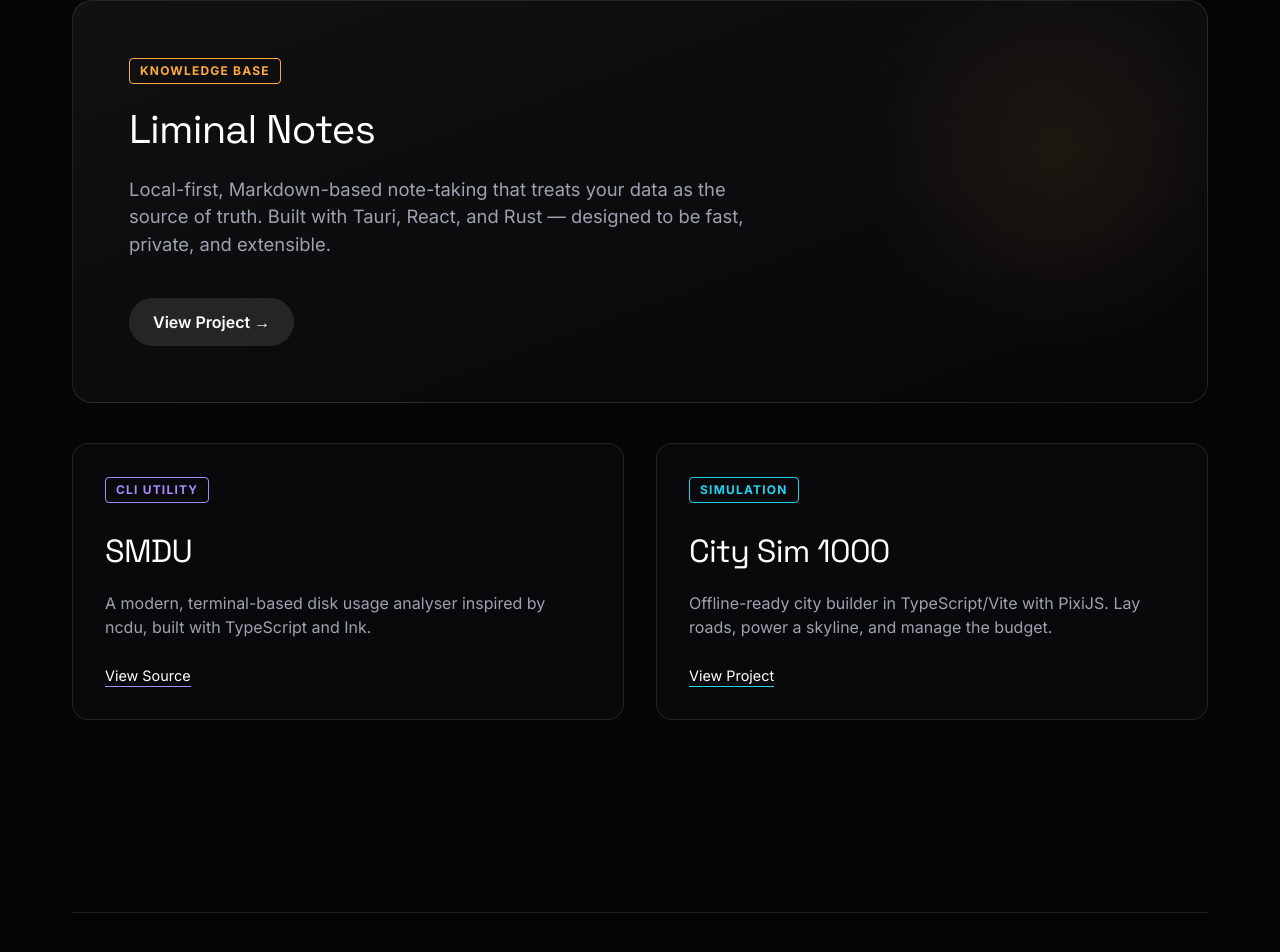
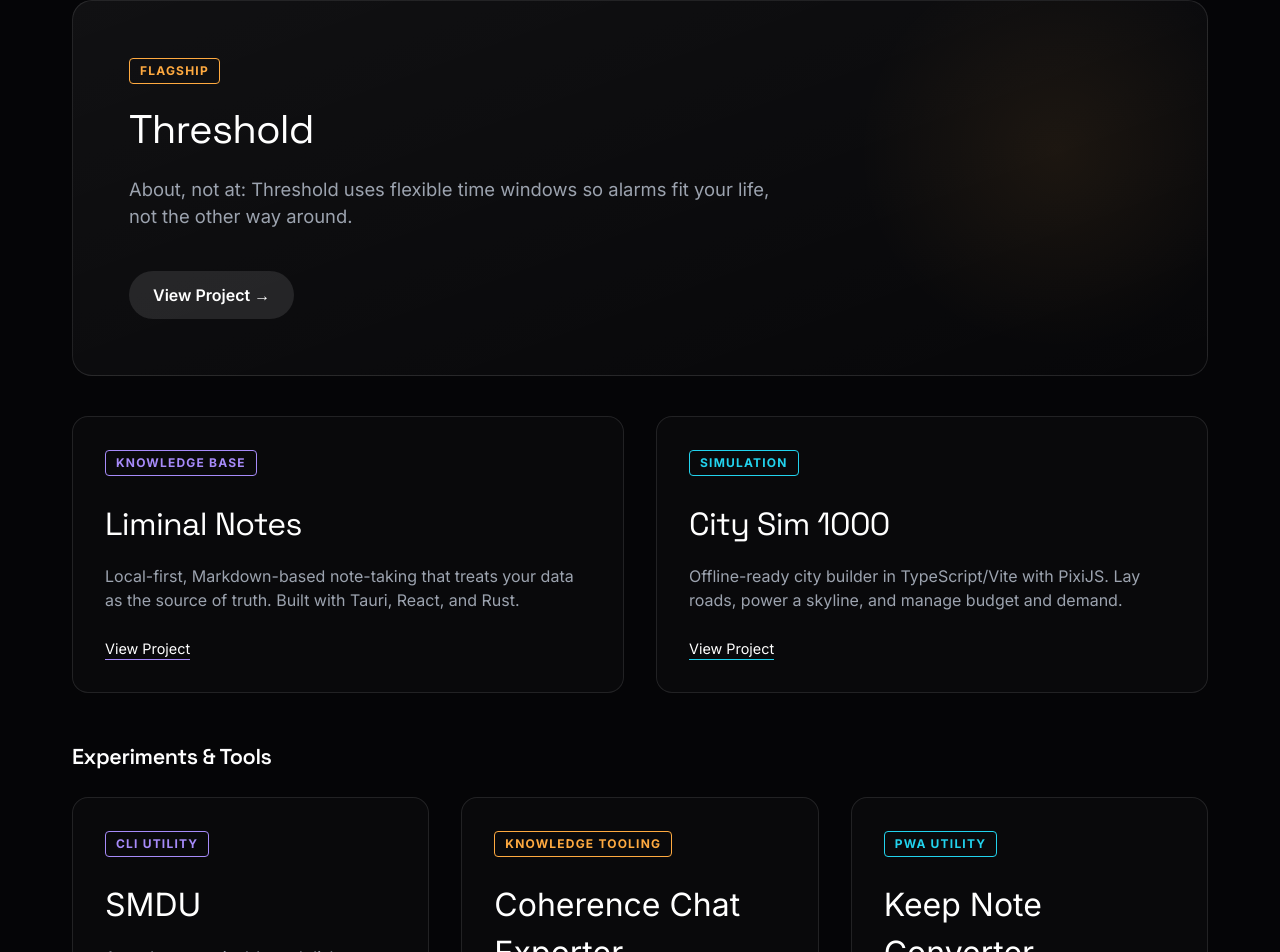
Before and after one commit to liminal-hq/liminal-hq.github.io, a Next.js app: page / in a window 1280 px wide. Shown: the part 1451-2403 px from the top of the page. Built offline with nearby package versions, Linux system fonts and the light colour scheme.

Commit message:
fix: align work card accents and add regression test

```diff
--- a/package.json
+++ b/package.json
@@ -6,7 +6,8 @@
     "dev": "next dev",
     "build": "node scripts/generate-rss.mjs && next build",
     "start": "next start",
-    "lint": "eslint"
+    "lint": "eslint",
+    "test": "tsx --test tests/**/*.test.ts"
   },
   "dependencies": {
     "gray-matter": "^4.0.3",
@@ -27,6 +28,7 @@
     "eslint": "^9",
     "eslint-config-next": "16.1.1",
     "tailwindcss": "^4",
+    "tsx": "^4.21.0",
     "typescript": "^5"
   }
 }
--- a/src/components/WorkSection.tsx
+++ b/src/components/WorkSection.tsx
@@ -1,61 +1,102 @@
+import type { CSSProperties } from "react";
 import styles from "./WorkSection.module.css";
+import {
+  experiments,
+  getProjectAccentStyles,
+  getProjectCardCssVariables,
+  selectedWork,
+} from "./work-section-data";
 
 export default function WorkSection() {
+  const [flagship, ...supportingSelectedWork] = selectedWork;
+  const flagshipAccent = getProjectAccentStyles(flagship.accentColour);
+
   return (
     <section id="work" className="py-28">
-      <h2 className="text-[2rem] font-semibold text-white mb-8">Selected Work</h2>
+      <h2 className="mb-8 text-[2rem] font-semibold text-white">Selected Work</h2>
 
-      {/* Liminal Notes (Flagship) */}
       <article className={`${styles.projectCard} cursor-pointer`}>
-        <span className="text-xs uppercase tracking-[0.1em] text-[var(--accent-orange)] font-bold mb-4 inline-block border border-[var(--accent-orange)] px-[10px] py-1 rounded">
-          Knowledge Base
+        <span
+          className="mb-4 inline-block rounded border px-[10px] py-1 text-xs font-bold uppercase tracking-[0.1em]"
+          style={flagshipAccent.badge}
+        >
+          {flagship.label}
         </span>
-        <h3 className="text-[2.5rem] mb-4 text-white">Liminal Notes</h3>
-        <p className="max-w-[650px] text-[#9ca3af] mb-10 text-[1.15rem]">
-          Local-first, Markdown-based note-taking that treats your data as the source of truth.
-          Built with Tauri, React, and Rust — designed to be fast, private, and extensible.
-        </p>
+        <h3 className="mb-4 text-[2.5rem] text-white">{flagship.title}</h3>
+        <p className="mb-10 max-w-[650px] text-[1.15rem] text-[#9ca3af]">{flagship.description}</p>
         <a
-          href="https://github.com/ScottMorris/liminal-notes"
-          className="inline-flex items-center gap-[10px] font-semibold text-white bg-[rgba(255,255,255,0.1)] px-6 py-3 rounded-[30px] transition-all duration-300 hover:bg-[var(--accent-orange)] hover:text-black hover:translate-x-[5px]"
+          href={flagship.href}
+          className="inline-flex items-center gap-[10px] rounded-[30px] bg-[rgba(255,255,255,0.1)] px-6 py-3 font-semibold text-white transition-all duration-300 hover:translate-x-[5px] hover:bg-[var(--accent-orange)] hover:text-black"
+          target="_blank"
+          rel="noreferrer"
         >
-          View Project →
+          {flagship.cta}
         </a>
       </article>
 
-      {/* Experiments */}
+      <div className="mb-12 grid grid-cols-[repeat(auto-fit,minmax(300px,1fr))] gap-8">
+        {supportingSelectedWork.map((project) => {
+          const accent = getProjectAccentStyles(project.accentColour);
+
+          return (
+            <article
+              key={project.title}
+              className="rounded-2xl border border-[rgba(255,255,255,0.1)] bg-[rgba(255,255,255,0.02)] p-8 transition-all duration-300 hover:border-[var(--project-accent)] hover:bg-[rgba(255,255,255,0.05)]"
+              style={getProjectCardCssVariables(project.accentColour) as CSSProperties}
+            >
+              <span
+                className="mb-4 inline-block rounded border px-[10px] py-1 text-xs font-bold uppercase tracking-[0.1em]"
+                style={accent.badge}
+              >
+                {project.label}
+              </span>
+              <h3 className="mb-4 mt-2 text-[2rem] text-white">{project.title}</h3>
+              <p className="mb-6 text-[#9ca3af]">{project.description}</p>
+              <a
+                href={project.href}
+                className="border-b pb-[2px] text-[0.9rem] text-white"
+                style={{ borderColor: project.accentColour }}
+                target="_blank"
+                rel="noreferrer"
+              >
+                {project.cta}
+              </a>
+            </article>
+          );
+        })}
+      </div>
+
+      <h3 className="mb-6 text-[1.35rem] font-semibold text-white">Experiments &amp; Tools</h3>
       <div className="grid grid-cols-[repeat(auto-fit,minmax(300px,1fr))] gap-8">
-        <article className="bg-[rgba(255,255,255,0.02)] border border-[rgba(255,255,255,0.1)] p-8 rounded-2xl transition-all duration-300 hover:bg-[rgba(255,255,255,0.05)] hover:border-[var(--accent-purple)]">
-          <span className="text-xs uppercase tracking-[0.1em] text-[var(--accent-purple)] font-bold mb-4 inline-block border border-[var(--accent-purple)] px-[10px] py-1 rounded">
-            CLI Utility
-          </span>
-          <h3 className="mt-2 text-white text-[2rem] mb-4">SMDU</h3>
-          <p className="mb-6 text-[#9ca3af]">
-            A modern, terminal-based disk usage analyser inspired by ncdu, built with TypeScript and Ink.
-          </p>
-          <a
-            href="https://github.com/ScottMorris/smdu/"
-            className="text-[0.9rem] text-white border-b border-[var(--accent-purple)] pb-[2px]"
-          >
-            View Source
-          </a>
-        </article>
+        {experiments.map((project) => {
+          const accent = getProjectAccentStyles(project.accentColour);
 
-        <article className="bg-[rgba(255,255,255,0.02)] border border-[rgba(255,255,255,0.1)] p-8 rounded-2xl transition-all duration-300 hover:bg-[rgba(255,255,255,0.05)] hover:border-[var(--accent-cyan)]">
-          <span className="text-xs uppercase tracking-[0.1em] text-[var(--accent-cyan)] font-bold mb-4 inline-block border border-[var(--accent-cyan)] px-[10px] py-1 rounded">
-            Simulation
-          </span>
-          <h3 className="mt-2 text-white text-[2rem] mb-4">City Sim 1000</h3>
-          <p className="mb-6 text-[#9ca3af]">
-            Offline-ready city builder in TypeScript/Vite with PixiJS. Lay roads, power a skyline, and manage the budget.
-          </p>
-          <a
-            href="https://github.com/ScottMorris/city-sim-1000"
-            className="text-[0.9rem] text-white border-b border-[var(--accent-cyan)] pb-[2px]"
-          >
-            View Project
-          </a>
-        </article>
+          return (
+            <article
+              key={project.title}
+              className="rounded-2xl border border-[rgba(255,255,255,0.1)] bg-[rgba(255,255,255,0.02)] p-8 transition-all duration-300 hover:border-[var(--project-accent)] hover:bg-[rgba(255,255,255,0.05)]"
+              style={getProjectCardCssVariables(project.accentColour) as CSSProperties}
+            >
+              <span
+                className="mb-4 inline-block rounded border px-[10px] py-1 text-xs font-bold uppercase tracking-[0.1em]"
+                style={accent.badge}
+              >
+                {project.label}
+              </span>
+              <h4 className="mb-4 mt-2 text-[2rem] text-white">{project.title}</h4>
+              <p className="mb-6 text-[#9ca3af]">{project.description}</p>
+              <a
+                href={project.href}
+                className="border-b pb-[2px] text-[0.9rem] text-white"
+                style={{ borderColor: project.accentColour }}
+                target="_blank"
+                rel="noreferrer"
+              >
+                View Source
+              </a>
+            </article>
+          );
+        })}
       </div>
     </section>
   );
--- /dev/null
+++ b/src/components/work-section-data.ts
@@ -0,0 +1,95 @@
+export interface ProjectCard {
+  label: string;
+  accentColour: string;
+  title: string;
+  description: string;
+  href: string;
+  cta?: string;
+}
+
+export const selectedWork: ProjectCard[] = [
+  {
+    label: "Flagship",
+    accentColour: "var(--accent-orange)",
+    title: "Threshold",
+    description: "About, not at: Threshold uses flexible time windows so alarms fit your life, not the other way around.",
+    href: "https://github.com/liminal-hq/threshold",
+    cta: "View Project →",
+  },
+  {
+    label: "Knowledge Base",
+    accentColour: "var(--accent-purple)",
+    title: "Liminal Notes",
+    description:
+      "Local-first, Markdown-based note-taking that treats your data as the source of truth. Built with Tauri, React, and Rust.",
+    href: "https://github.com/ScottMorris/liminal-notes",
+    cta: "View Project",
+  },
+  {
+    label: "Simulation",
+    accentColour: "var(--accent-cyan)",
+    title: "City Sim 1000",
+    description:
+      "Offline-ready city builder in TypeScript/Vite with PixiJS. Lay roads, power a skyline, and manage budget and demand.",
+    href: "https://github.com/ScottMorris/city-sim-1000",
+    cta: "View Project",
+  },
+];
+
+export const experiments: ProjectCard[] = [
+  {
+    label: "CLI Utility",
+    accentColour: "var(--accent-purple)",
+    title: "SMDU",
+    description:
+      "A modern, terminal-based disk usage analyser inspired by ncdu, built with TypeScript and Ink.",
+    href: "https://github.com/ScottMorris/smdu",
+  },
+  {
+    label: "Knowledge Tooling",
+    accentColour: "var(--accent-orange)",
+    title: "Coherence Chat Exporter",
+    description:
+      "A CLI for archiving AI conversations into organised, tagged Markdown across providers.",
+    href: "https://github.com/liminal-hq/coherence-chat-exporter",
+  },
+  {
+    label: "PWA Utility",
+    accentColour: "var(--accent-cyan)",
+    title: "Keep Note Converter",
+    description:
+      "Installable Next.js PWA that converts pasted rich text into Google Keep-compatible markup.",
+    href: "https://github.com/ScottMorris/keep-note-converter",
+  },
+];
+
+export interface ProjectAccentStyles {
+  badge: {
+    color: string;
+    borderColor: string;
+  };
+  outline: {
+    borderColor: string;
+  };
+}
+
+// Product requirement: card outline accent must always match badge accent.
+export function getProjectAccentStyles(accentColour: string): ProjectAccentStyles {
+  return {
+    badge: {
+      color: accentColour,
+      borderColor: accentColour,
+    },
+    outline: {
+      borderColor: accentColour,
+    },
+  };
+}
+
+export function getProjectCardCssVariables(accentColour: string): {
+  "--project-accent": string;
+} {
+  return {
+    "--project-accent": getProjectAccentStyles(accentColour).outline.borderColor,
+  };
+}
```
Also changed, not shown: 2 other files (tests, documents, lock files or other folders).
